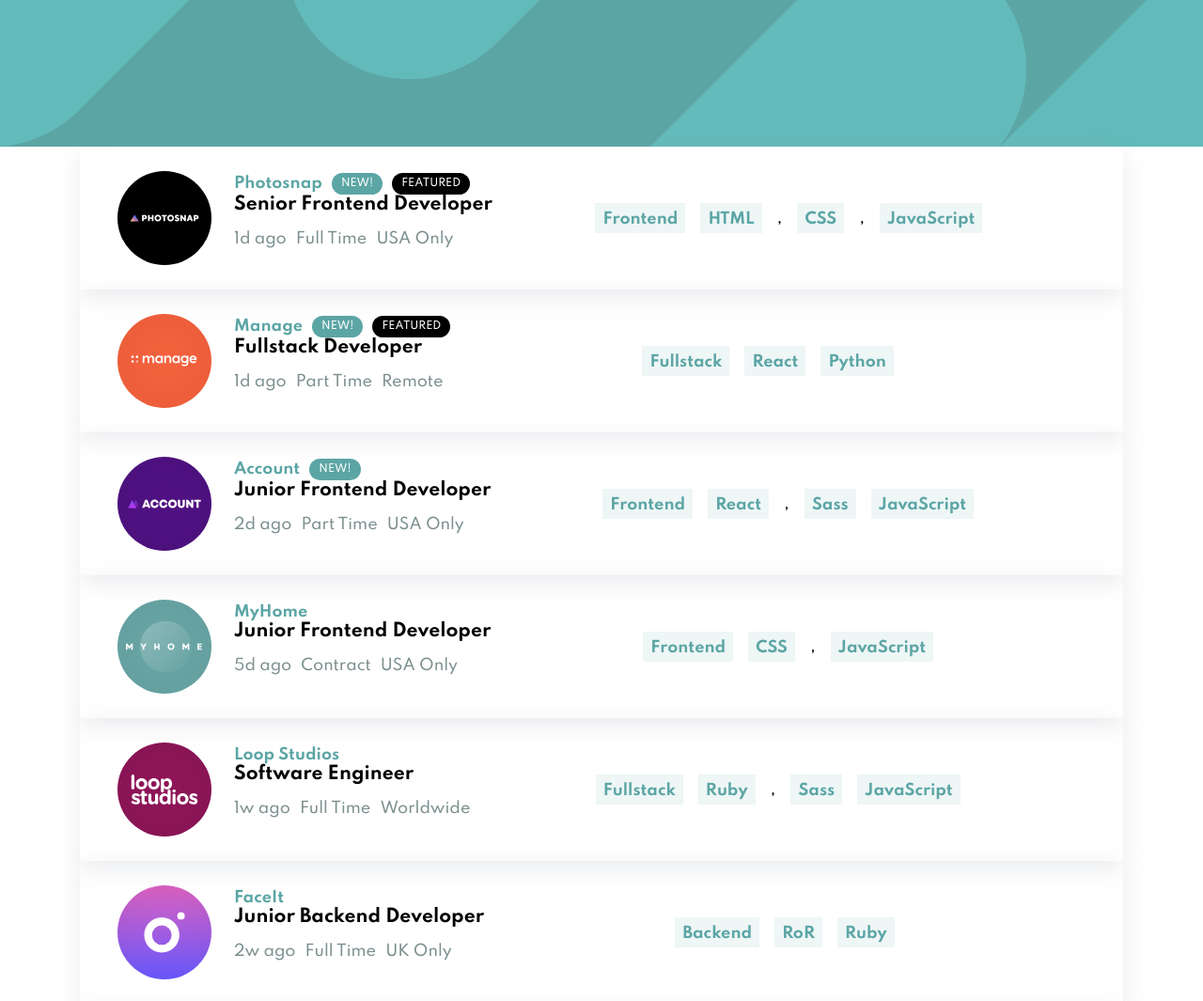
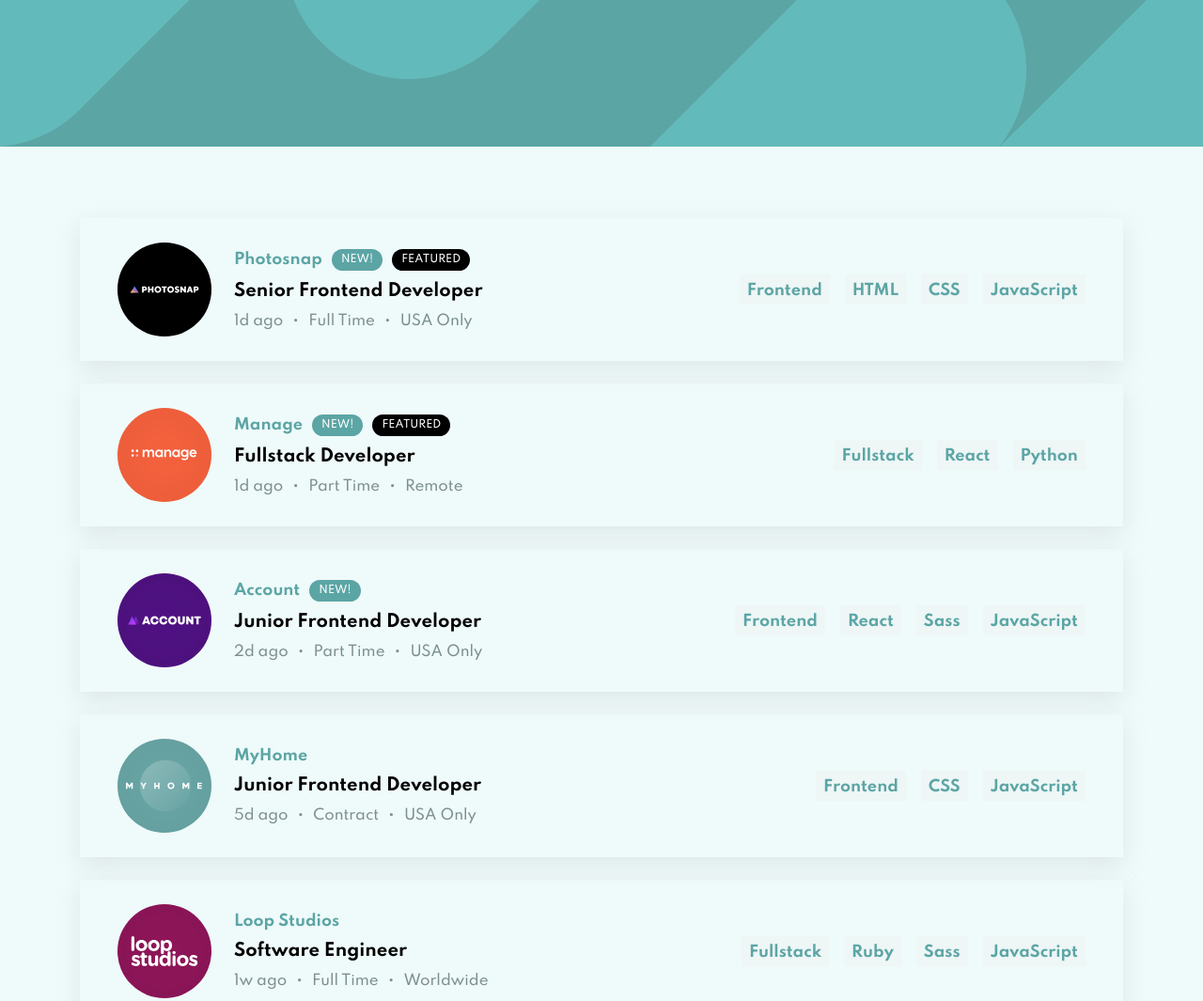
Before and after one commit to Nihaal1999/job-listings, a website: page index.html in a window 1280 px wide. Shown: the top 1065 px of the page at 94% size. Drawn offline with Linux system fonts and the light colour scheme.

Commit message:
feat: filters state

```diff
--- a/index.html
+++ b/index.html
@@ -15,7 +15,7 @@
   <body>
     <div class="header"></div>
 
-    <section class="filters"></section>
+    <!-- <section class="search"></section> -->
 
     <main id="jobs">
       <div class="job">
--- a/index.js
+++ b/index.js
@@ -1,8 +1,13 @@
-const domElement = {
-  jobContainer: document.querySelector('#jobs'),
-}
+const jobContainer = document.getElementById('jobs')
 // get all jobs data
 const getJobs = async () => await (await fetch('./data.json')).json()
+
+const KEY = '__jl__.'
+const FILTER_KEY = KEY + 'filters'
+
+const filterState = JSON.parse(window.localStorage.getItem(FILTER_KEY)) ?? []
+
+console.log(filterState)
 
 // create job card
 const createJobCard = () => {
@@ -20,21 +25,51 @@
           </div>
           <h3 class="title">${job.position}</h3>
           <div class="detailsBox">
-            <p class="time">${job.postedAt}</p>
-            <span class="type">${job.contract}</span>
-            <span class="location">${job.location}</span>
+            <div class="time">${job.postedAt}</div>
+            <div>•</div>
+            <div class="type">${job.contract}</div>
+            <div>•</div>
+            <div class="location">${job.location}</div>
           </div>
         </div>
       </div>
       <div class="filters">
-       <div class="filter">${job.role}</div>
-      ${job.tools.map(tool => `<div class="filter">${tool}</div>`)}
-      ${job.languages.map(lang => `<div class="filter">${lang}</div>`)}
+      ${createFilters({
+        role: job.role,
+        tools: job.tools,
+        languages: job.languages,
+      })}
       </div>
     </div>`
     }
-    domElement.jobContainer.innerHTML = cardTemplate
+    // console.log(cardTemplate)
+    jobContainer.innerHTML = cardTemplate
   })
 }
 
+const createFilters = ({role, tools, languages}) => {
+  return `<div class="filter" onclick="handleAddFilter(this)">${role}</div>
+  ${tools.map(tool => `<div class="filter">${tool}</div>`).join('')}
+  ${languages.map(lang => `<div class="filter">${lang}</div>`).join('')}
+  </div>`
+}
+
 createJobCard()
+
+// const filters = document.querySelectorAll('.filter')
+// console.log(filters)
+
+// filters.forEach(filter => {
+//   filter.addEventListener('click', function () {
+//     console.log({filter})
+//   })
+// })
+
+function handleAddFilter(e) {
+  const value = e.textContent
+  if (!filterState.includes(value)) {
+    filterState.push(value)
+  }
+  console.log(filterState)
+  window.localStorage.setItem(FILTER_KEY, JSON.stringify(filterState))
+}
--- a/styles.css
+++ b/styles.css
@@ -35,14 +35,13 @@
   height: 156px;
 }
 
-.filters {
-  margin: 0 auto;
-}
-
-.jobs {
+#jobs {
   display: flex;
+  flex-direction: column;
   align-items: center;
   gap: 24px;
+  padding-top: 76px;
+  background-color: var(--primary);
 }
 
 .leftFlex {
@@ -79,6 +78,7 @@
   display: flex;
   flex-direction: column;
   justify-content: center;
+  row-gap: 12px;
 }
 
 .companyBox {
@@ -109,7 +109,9 @@
 }
 
 .title {
-  /* margin: 5px 0; */
+  font-weight: 700;
+  font-size: 18px;
+  cursor: pointer;
 }
 
 .detailsBox {
@@ -117,6 +119,7 @@
   align-items: center;
   column-gap: 10px;
   color: #7c8f8f;
+  font-size: 15px;
 }
 
 .filter {
@@ -126,3 +129,9 @@
   padding: 8px;
   font-weight: 700;
 }
+
+.filter:hover {
+  background-color: var(--header);
+  color: white;
+  cursor: pointer;
+}
```
